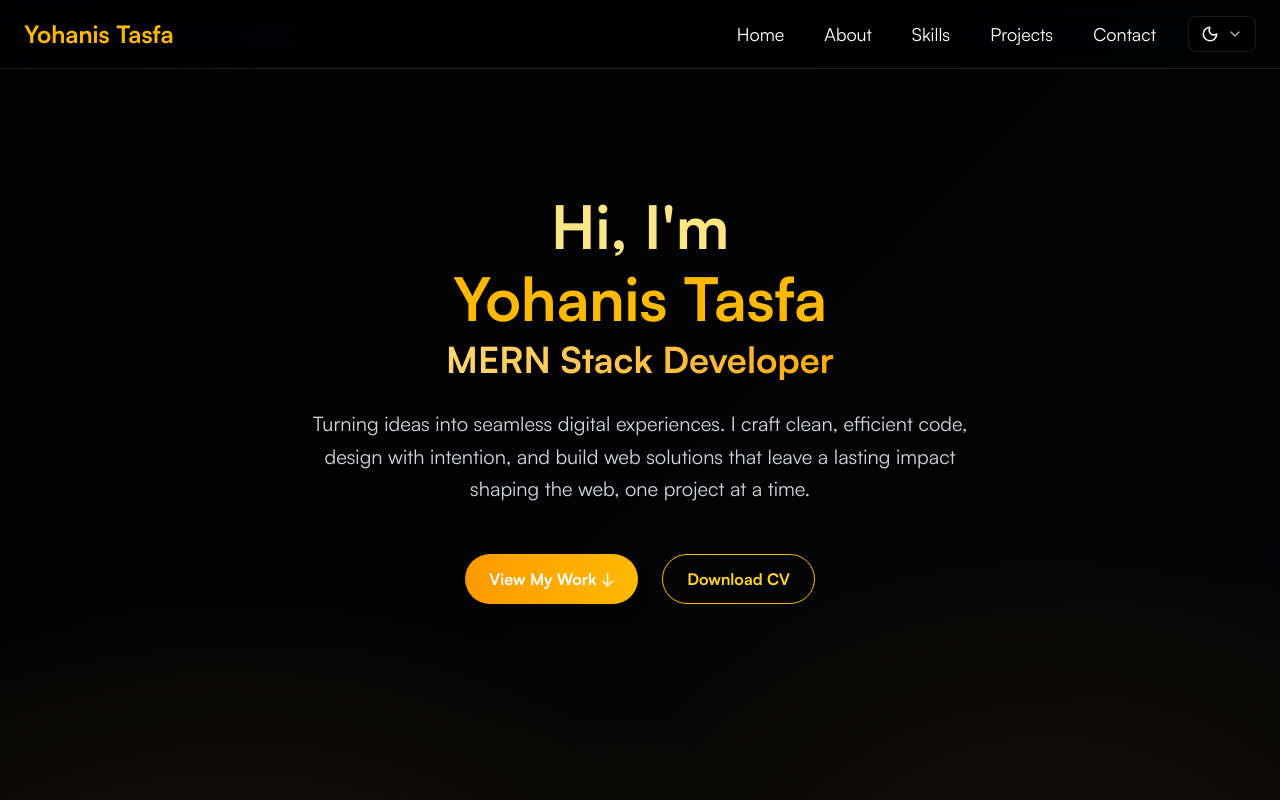
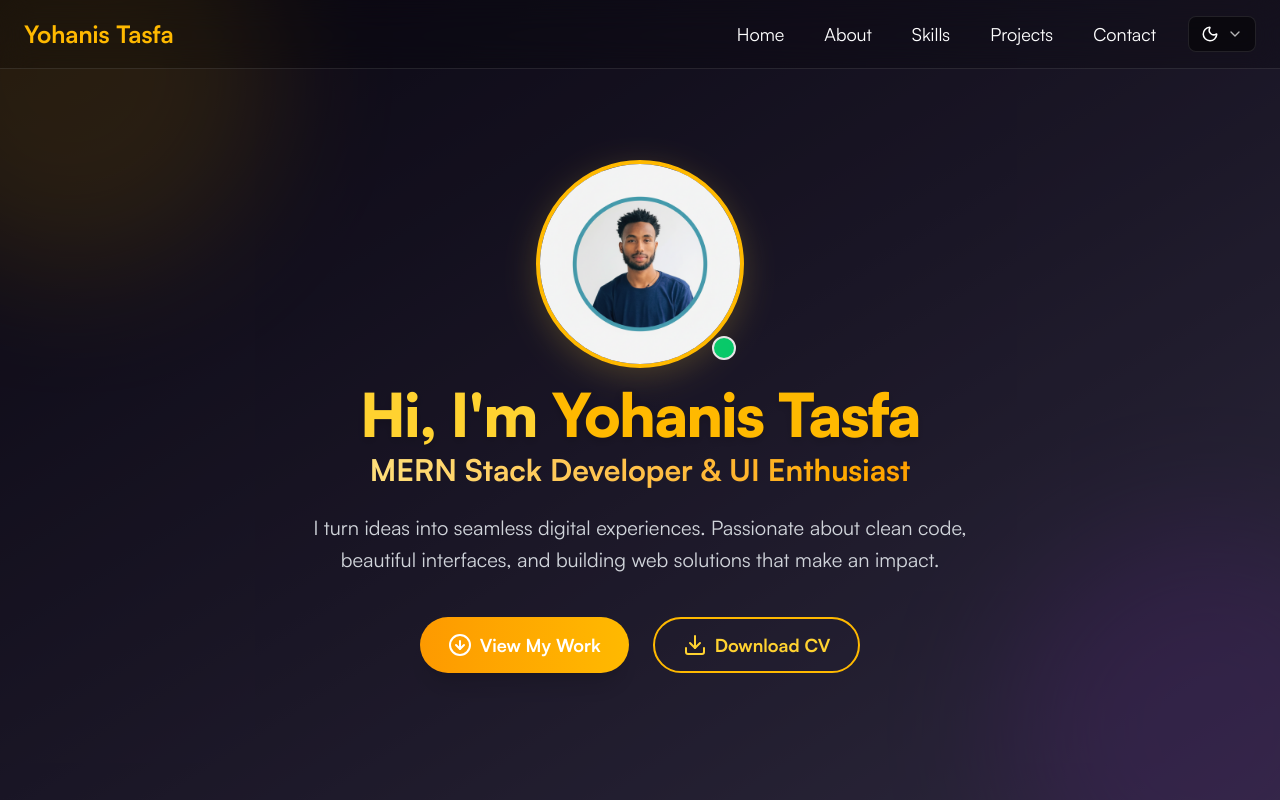
Before and after one commit to yohanis-Tasfa/my-portfolio, a React (Vite) app: page / in a window 1280 px wide. Shown: the top 800 px of the page. Built offline with nearby package versions, Linux system fonts and the light colour scheme.

Commit message:
enhance Hero component with profile image and updated styles

```diff
--- a/src/components/Hero.jsx
+++ b/src/components/Hero.jsx
@@ -23,6 +23,9 @@ const item = {
   },
 };
 
+import profileImg from "../assets/images/profile.png";
+import { ArrowDownCircle, Download } from "lucide-react";
+
 export default function Hero() {
   // function  scroll to project section
   const scrollToSection = (id) => {
@@ -35,11 +38,28 @@ export default function Hero() {
   return (
     <section
       id="home"
-      className="min-h-screen flex flex-col justify-center items-center text-center px-4 relative overflow-hidden"
+      className="min-h-screen flex flex-col justify-center items-center text-center px-4 relative overflow-hidden bg-gradient-to-br from-[#18122B] via-[#393053] to-[#635985]"
     >
-      {/* Purple Glow Background */}
-      <div className="absolute inset-0 bg-transparent"></div>
-      <div className="absolute inset-0 bg-[color:var(--overlay)]"></div>
+      {/* Decorative blurred shapes */}
+      <div className="absolute -top-32 -left-32 w-[400px] h-[400px] bg-amber-400 opacity-20 rounded-full blur-3xl z-0 animate-pulse"></div>
+      <div className="absolute -bottom-32 -right-32 w-[400px] h-[400px] bg-purple-500 opacity-20 rounded-full blur-3xl z-0 animate-pulse"></div>
+      <div className="absolute inset-0 bg-[color:var(--overlay)] z-0"></div>
+
+      {/* Profile Image */}
+      <motion.div
+        initial={{ opacity: 0, scale: 0.8 }}
+        animate={{ opacity: 1, scale: 1 }}
+        transition={{ duration: 1 }}
+        className="relative z-10 mt-8 mb-4"
+      >
+        <img
+          src={profileImg}
+          alt="Yohanis Tasfa profile"
+          className="w-40 h-40 md:w-52 md:h-52 rounded-full object-cover border-4 border-amber-400 shadow-xl mx-auto bg-[color:var(--surface)]"
+          style={{ boxShadow: "0 8px 32px 0 rgba(212,175,55,0.25)" }}
+        />
+        <span className="absolute bottom-2 right-2 w-6 h-6 bg-green-400 border-2 border-white rounded-full animate-pulse"></span>
+      </motion.div>
 
       {/* Motion Content */}
       <motion.div
@@ -47,56 +67,46 @@ export default function Hero() {
         variants={container}
         initial="hidden"
         whileInView="show"
-        viewport={{ once: false }} //  makes animation rerun
+        viewport={{ once: false }}
       >
         <motion.h1
           variants={item}
-          className="text-5xl md:text-6xl font-bold text-amber-200 mb-3"
+          className="text-4xl md:text-6xl font-extrabold text-amber-300 mb-2 tracking-tight drop-shadow-lg"
         >
-          Hi, I'm
-        </motion.h1>
-
-        <motion.h1
-          variants={item}
-          className="text-5xl md:text-6xl font-bold text-amber-400 mb-3"
-        >
-          Yohanis <span className="text-amber-400">Tasfa</span>
+          Hi, I'm <span className="text-amber-400">Yohanis Tasfa</span>
         </motion.h1>
 
         <motion.h2
           variants={item}
-          className="text-3xl md:text-4xl font-semibold text-transparent bg-clip-text
-            bg-gradient-to-r from-amber-200 to-amber-500 mb-7"
+          className="text-2xl md:text-3xl font-semibold text-transparent bg-clip-text bg-gradient-to-r from-amber-200 to-amber-500 mb-6"
         >
-          MERN Stack Developer
+          MERN Stack Developer & UI Enthusiast
         </motion.h2>
 
         <motion.p
           variants={item}
-          className="text-[color:var(--color-muted)] text-xl max-w-2xl mx-auto leading-relaxed mb-12"
+          className="text-[color:var(--color-muted)] text-lg md:text-xl max-w-2xl mx-auto leading-relaxed mb-10"
         >
-          Turning ideas into seamless digital experiences. I craft clean,
-          efficient code, design with intention, and build web solutions that
-          leave a lasting impact shaping the web, one project at a time.
+          I turn ideas into seamless digital experiences. Passionate about clean
+          code, beautiful interfaces, and building web solutions that make an
+          impact.
         </motion.p>
 
         {/* Buttons */}
         <motion.div variants={item} className="flex justify-center gap-6">
           <button
             onClick={() => scrollToSection("projects")}
-            className="px-6 py-3 rounded-full bg-gradient-to-r from-amber-500 to-amber-400
-            text-[color:var(--color-fg)] font-semibold shadow-lg hover:opacity-90 transition"
+            className="flex items-center gap-2 px-7 py-3 rounded-full bg-gradient-to-r from-amber-500 to-amber-400 text-[color:var(--color-fg)] font-semibold shadow-xl hover:scale-105 hover:shadow-amber-400/30 transition-all duration-200 text-lg"
           >
-            View My Work ↓
+            <ArrowDownCircle className="w-6 h-6" /> View My Work
           </button>
 
           <a
             href="/Ytcv.pdf"
             download
-            className="px-6 py-3 rounded-full border border-amber-400 text-amber-300
-              font-semibold hover:bg-amber-500/10 transition"
+            className="flex items-center gap-2 px-7 py-3 rounded-full border-2 border-amber-400 text-amber-300 font-semibold hover:bg-amber-500/10 hover:scale-105 transition-all duration-200 text-lg"
           >
-            Download CV
+            <Download className="w-6 h-6" /> Download CV
           </a>
         </motion.div>
       </motion.div>
```
